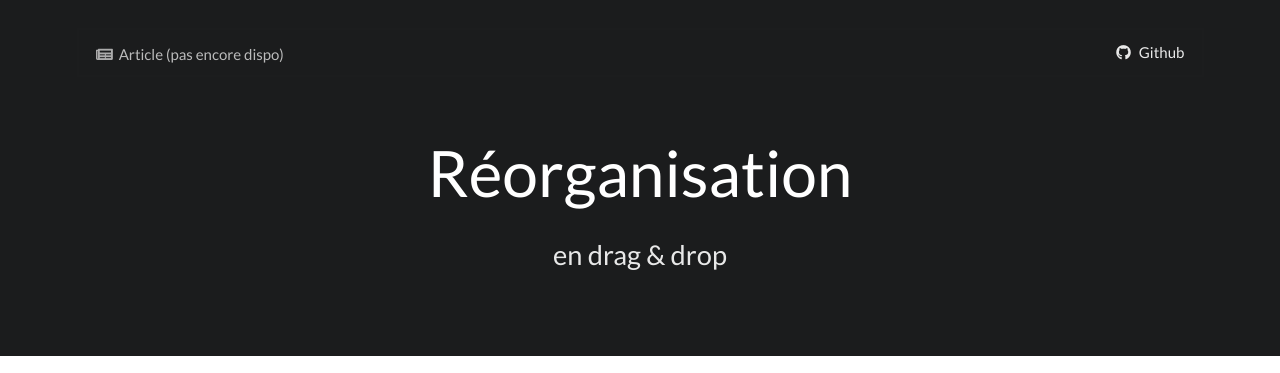
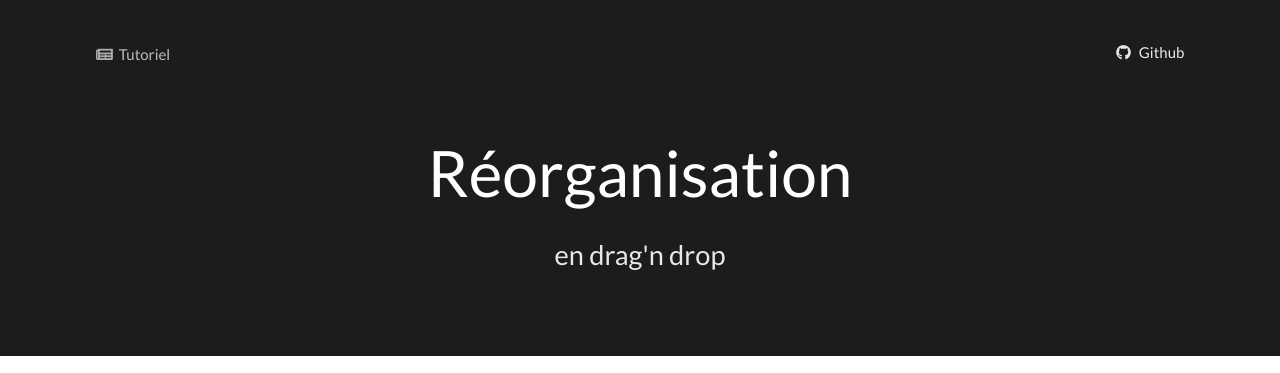
Before and after one commit to Grafikart/ReorderJS, a website: page index.html in a window 1280 px wide. Shown: the top 373 px of the page. Drawn offline with nearby package versions, Linux system fonts and the light colour scheme.

Commit message:
Fix typo

```diff
--- a/index.html
+++ b/index.html
@@ -40,7 +40,7 @@
 <div class="ui inverted vertical masthead center aligned segment">
     <div class="ui container">
         <div class="ui large secondary inverted pointing menu">
-            <a class="item"><i class="newspaper icon"></i> Article (pas encore dispo)</a>
+            <a class="item" href="https://www.grafikart.fr/tutoriels/javascript/reorder-drag-drop-743"><i class="newspaper icon"></i> Tutoriel</a>
             <div class="right item">
                 <a href="https://github.com/Grafikart/ReorderJS"><i class="github icon"></i> Github</a>
             </div>
@@ -48,7 +48,7 @@
     </div>
     <div class="ui text container">
         <h1 class="ui inverted header">Réorganisation</h1>
-        <h2>en drag &amp; drop</h2>
+        <h2>en drag'n drop</h2>
     </div>
 </div>
 
```
Also changed, not shown: README.md.
